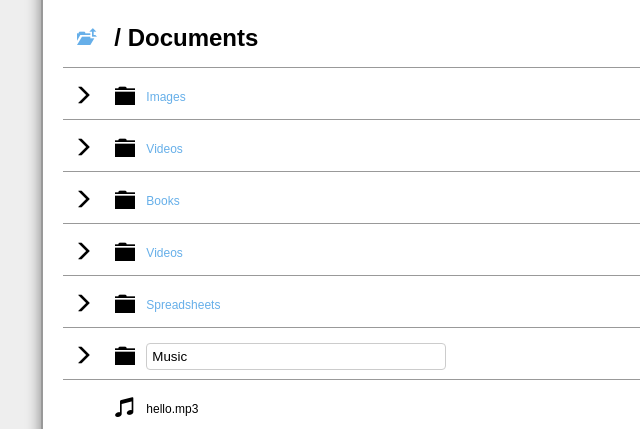
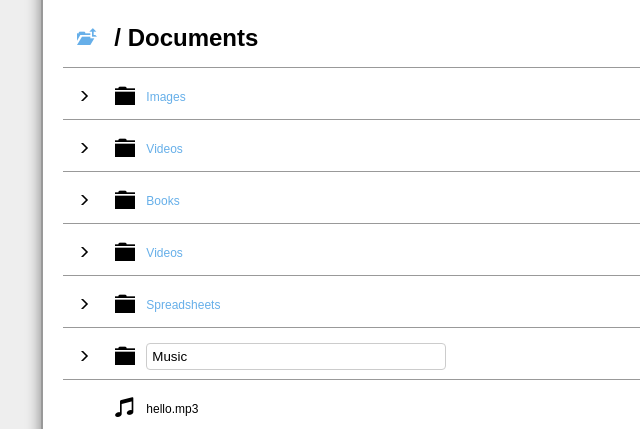
Before and after one commit to bohdan-meltiukhov/FileHub, a plain HTML site: page markup/inner-page.html in a window 1280 px wide. Shown: the part 157-586 px from the top of the page, 147-787 px from the left. Drawn offline with Linux system fonts and the light colour scheme.

Commit message:
Make the arrows smaller

```diff
--- a/markup/css/styles.css
+++ b/markup/css/styles.css
@@ -221,6 +221,11 @@ a:hover {
 
 .table .cell-icon {
     width: 22px;
+    text-align: center;
+}
+
+.table .cell-icon .glyphicon {
+    font-size: 12px;
 }
 
 .table td.cell-filename {
```
